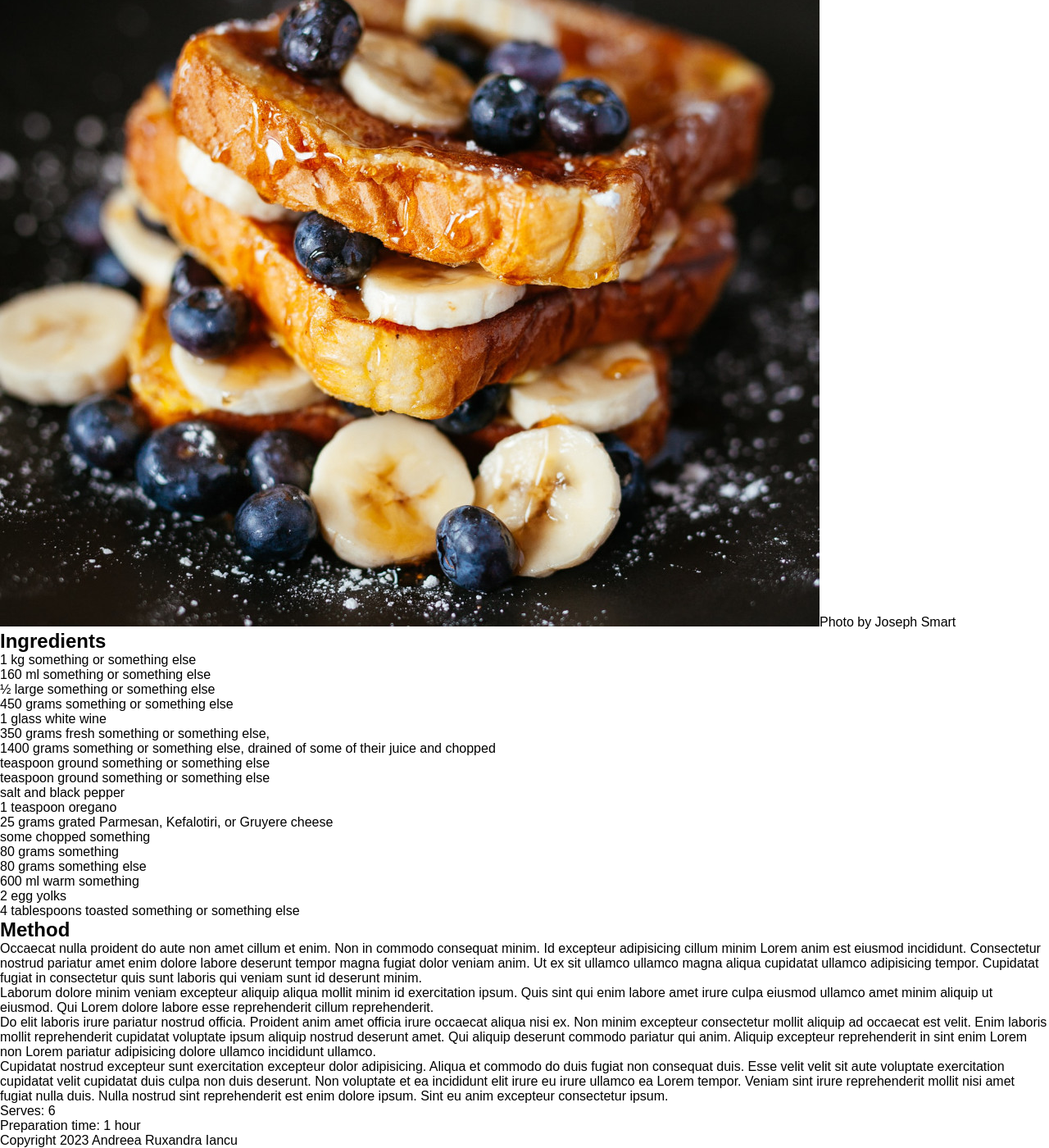
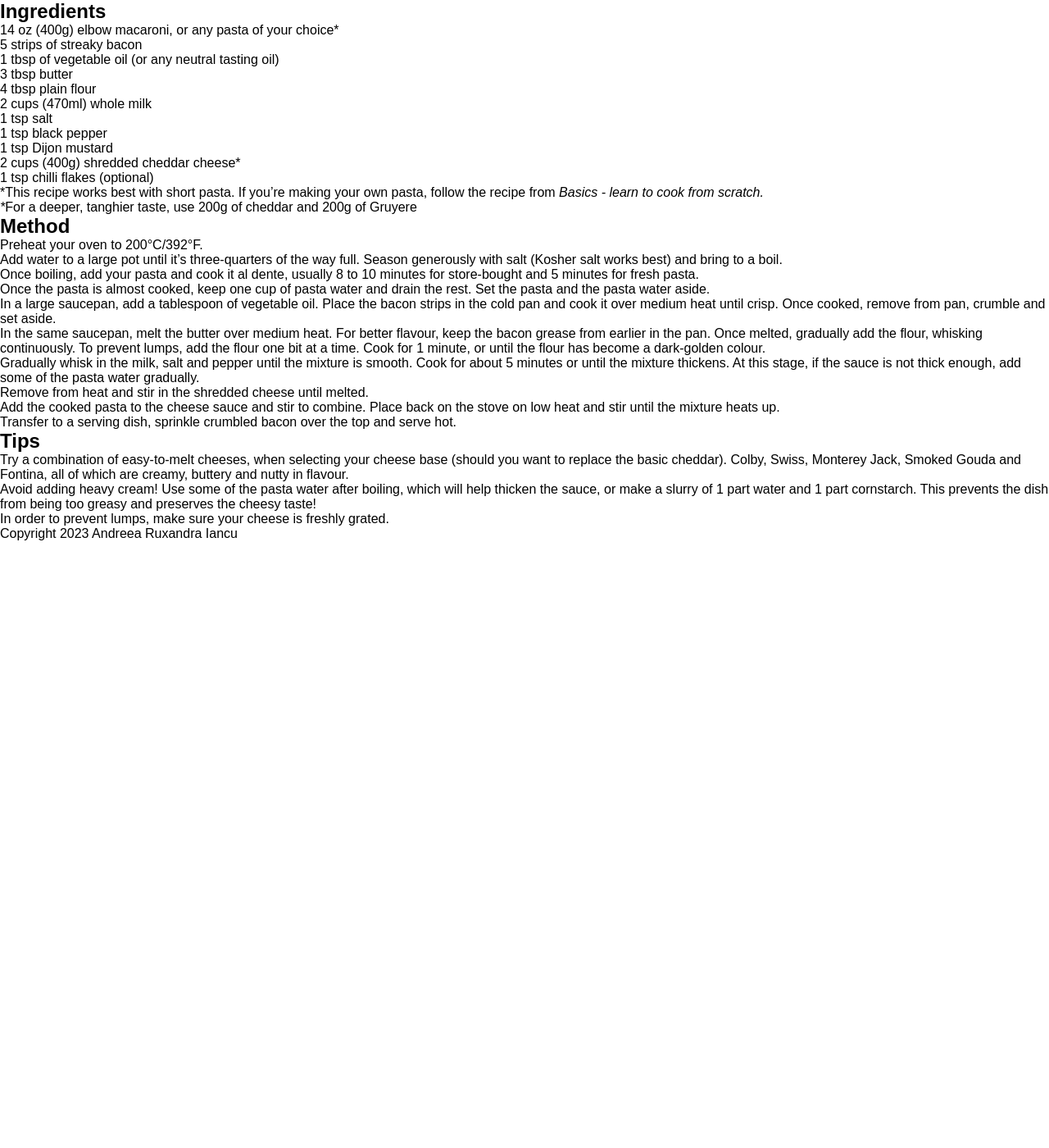
Before and after one commit to ruxandraandreea/cookbythebook, a Jekyll site: the page built from _recipes/recipe1.md, in a window 1280 px wide and 1400 px high, scrolled down 209 px. Shown: the whole window at 82% size. Built offline with Jekyll 4.4.1, drawn with Linux system fonts in a browser that asks for light colours; after the commit the page ends 900 px from its top, so only the background shows below that; some of the changed text lies outside the part shown.

Commit message:
Update Recipe “recipe1”

```diff
--- a/_recipes/recipe1.md
+++ b/_recipes/recipe1.md
@@ -1,46 +1,52 @@
 ---
+title: "Mac & cheese "
+date: 2022-10-19
+order: 2
 layout: recipe
-title: Some recipe
-date: 2022-10-19
 published: true
-order: 2
 ---
-Aute velit minim ad ut deserunt ipsum eiusmod. Laborum nisi ex qui exercitation elit dolor consectetur. Ullamco ex eiusmod ad dolor nisi adipisicing est esse. Veniam nostrud do laboris id est nulla qui nulla. Lorem velit nulla in tempor nisi laboris. Dolor culpa mollit elit anim minim Lorem.
+There’s nothing like a good, cheesy comfort dish on a rainy day to get you warm and filled up. I am an avid lover of mac and cheese - one of the easiest and fastest cheese-loaded dishes, which I mastered over the years with the help of my grandma. Although there are many variations of this dish out there, I promise you this will leave your tummy satisfied, and, although not recommended, you might just have to lie down afterwards.
 
-![Delicious Plate of Toast, Blueberries and Bananas, covered in sticky maple syrup](../uploads/joseph-gonzalez-zcUgjyqEwe8-unsplash.jpg "Photo by Joseph Smart")
+![Delicious Plate of Toast, Blueberries and Bananas, covered in sticky maple syrup]( "Photo by Joseph Smart")
 
+* Prep time: 15 mins + making pasta (optional)
+* Cook time: 20 mins
+* Level of difficulty: easy
+* S﻿erves: 3 to 4 people
 
 ## Ingredients
 
-- 1 kg something or something else
-- 160 ml something or something else
-- ½ large something or something else
-- 450 grams something or something else
-- 1 glass white wine
-- 350 grams fresh something or something else,
-- 1400 grams something or something else, drained of some of their juice and chopped
-- teaspoon ground something or something else
-- teaspoon ground something or something else
-- salt and black pepper
-- 1 teaspoon oregano
-- 25 grams grated Parmesan, Kefalotiri, or Gruyere cheese
-- some chopped something
-- 80 grams something
-- 80 grams something else
-- 600 ml warm something
-- 2 egg yolks
-- 4 tablespoons toasted something or something else
+* 14 oz (400g) elbow macaroni, or any pasta of your choice*
+* 5 strips of streaky bacon
+* 1﻿ tbsp of vegetable oil (or any neutral tasting oil)
+* 3 tbsp butter
+* 4 tbsp plain flour
+* 2 cups (470ml) whole milk
+* 1 tsp salt
+* 1 tsp black pepper
+* 1﻿ tsp Dijon mustard
+* 2 cups (400g) shredded cheddar cheese*
+* 1﻿ tsp chilli flakes (optional)
 
+\*This recipe works best with short pasta. If you're making your own pasta, follow the recipe from *Basics - learn to cook from scratch.*
+
+*\**﻿For a deeper, tanghier taste, use 200g of cheddar and 200g of Gruyere
 
 ## Method
 
-Occaecat nulla proident do aute non amet cillum et enim. Non in commodo consequat minim. Id excepteur adipisicing cillum minim Lorem anim est eiusmod incididunt. Consectetur nostrud pariatur amet enim dolore labore deserunt tempor magna fugiat dolor veniam anim. Ut ex sit ullamco ullamco magna aliqua cupidatat ullamco adipisicing tempor. Cupidatat fugiat in consectetur quis sunt laboris qui veniam sunt id deserunt minim.
+1. Preheat your oven to 200°C/392°F.
+2. Add water to a large pot until it’s three-quarters of the way full. Season generously with salt (Kosher salt works best) and bring to a boil.
+3. Once boiling, add your pasta and cook it al dente, usually 8 to 10 minutes for store-bought and 5 minutes for fresh pasta.
+4. Once the pasta is almost cooked, keep one cup of pasta water and drain the rest. Set the pasta and the pasta water aside.
+5. In a large saucepan, add a tablespoon of vegetable oil. Place the bacon strips in the cold pan and cook it over medium heat until crisp. Once cooked, remove from pan, crumble and set aside.
+6. In the same saucepan, melt the butter over medium heat. For better flavour, keep the bacon grease from earlier in the pan. Once melted, gradually add the flour, whisking continuously. To prevent lumps, add the flour one bit at a time. Cook for 1 minute, or until the flour has become a dark-golden colour.
+7. Gradually whisk in the milk, salt and pepper until the mixture is smooth. Cook for about 5 minutes or until the mixture thickens. At this stage, if the sauce is not thick enough, add some of the pasta water gradually.
+8. Remove from heat and stir in the shredded cheese until melted.
+9. Add the cooked pasta to the cheese sauce and stir to combine. Place back on the stove on low heat and stir until the mixture heats up.
+10. Transfer to a serving dish, sprinkle crumbled bacon over the top and serve hot.
 
-Laborum dolore minim veniam excepteur aliquip aliqua mollit minim id exercitation ipsum. Quis sint qui enim labore amet irure culpa eiusmod ullamco amet minim aliquip ut eiusmod. Qui Lorem dolore labore esse reprehenderit cillum reprehenderit.
+## Tips
 
-Do elit laboris irure pariatur nostrud officia. Proident anim amet officia irure occaecat aliqua nisi ex. Non minim excepteur consectetur mollit aliquip ad occaecat est velit. Enim laboris mollit reprehenderit cupidatat voluptate ipsum aliquip nostrud deserunt amet. Qui aliquip deserunt commodo pariatur qui anim. Aliquip excepteur reprehenderit in sint enim Lorem non Lorem pariatur adipisicing dolore ullamco incididunt ullamco.
-
-Cupidatat nostrud excepteur sunt exercitation excepteur dolor adipisicing. Aliqua et commodo do duis fugiat non consequat duis. Esse velit velit sit aute voluptate exercitation cupidatat velit cupidatat duis culpa non duis deserunt. Non voluptate et ea incididunt elit irure eu irure ullamco ea Lorem tempor. Veniam sint irure reprehenderit mollit nisi amet fugiat nulla duis. Nulla nostrud sint reprehenderit est enim dolore ipsum. Sint eu anim excepteur consectetur ipsum.
-
-- Serves: 6
-- Preparation time: 1 hour
+* Try a combination of easy-to-melt cheeses﻿, when selecting your cheese base (should you want to replace the basic cheddar). Colby, Swiss, Monterey Jack, Smoked Gouda and Fontina, all of which are creamy, buttery and nutty in flavour.
+* Avoid adding heavy cream! Use some of the pasta water after boiling, which will help thicken the sauce, or make a slurry of 1 part water and 1 part cornstarch. This prevents the dish from being too greasy and preserves the cheesy taste!
+* In order to prevent lumps, make sure your cheese is freshly grated.
```
